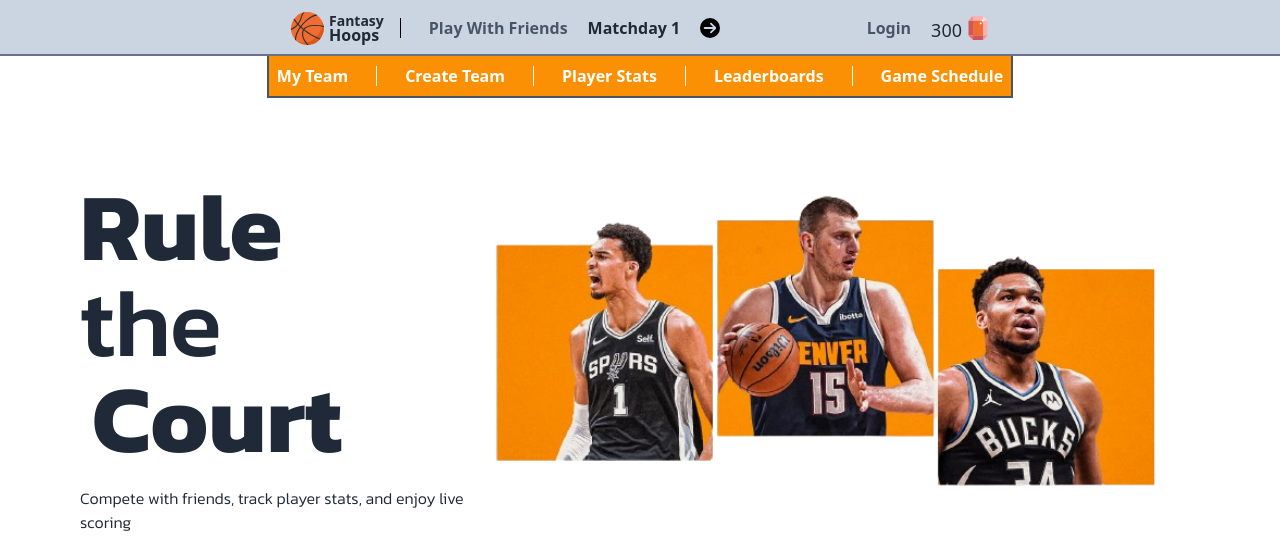
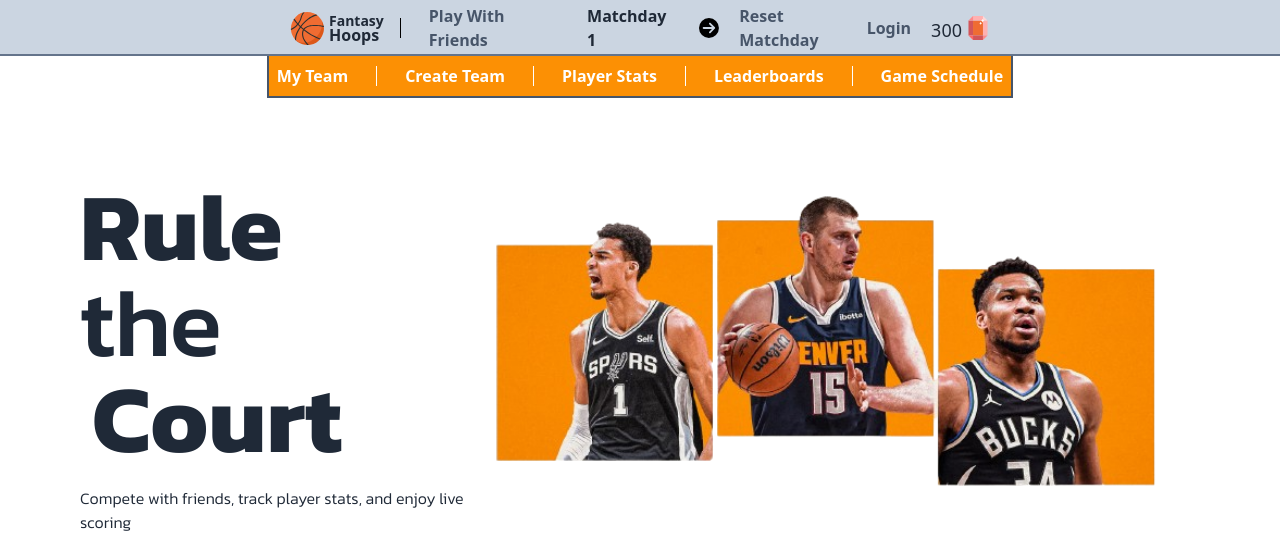
Before and after one commit to 6uan/Fantasy-Basketball, a Flask app: page / in a window 1280 px wide. Shown: the top 543 px of the page. Run offline with Flask 3, Linux system fonts and the light colour scheme; style sheets or scripts are compiled from the project's sources.

Commit message:
reset matchday

```diff
--- a/config/resetpoints.py
+++ b/config/resetpoints.py
@@ -1,4 +1,4 @@
-from supabase_client import supabase
+from config.supabase_client import supabase
 
 def resetpoints():
     response = supabase.table("playervalues").update({"total_points": 0}).neq("person_id", 0).execute()
--- a/main.py
+++ b/main.py
@@ -4,6 +4,7 @@
 from dotenv import load_dotenv
 from config.usertables import get_user_team, update_coins, update_points, remove_player, add_player, insert_user_table
 from config.matchday import process_games
+from config.resetpoints import resetpoints
 load_dotenv()
 
 app = Flask(__name__)
@@ -34,6 +35,13 @@
     global current_matchday
     process_games(current_matchday)  # Call the function to process games for the current matchday
     current_matchday += 1
+    return jsonify({"matchday": current_matchday})
+
+@app.route('/reset-matchday', methods=['POST'])
+def reset_matchday():
+    global current_matchday
+    current_matchday = 1
+    resetpoints()
     return jsonify({"matchday": current_matchday})
 
 # route for playerstats
--- a/templates/components/nav.html
+++ b/templates/components/nav.html
@@ -1,3 +1,8 @@
+<style>
+  .cursor-pointer {
+    cursor: pointer;
+  }
+</style>
 <nav class="flex justify-center bg-slate-300 border-b-2 border-slate-500 w-full h-14 px-10 font-semibold">
   <ul class="flex h-14 justify-between items-center w-7/12">
     <li class="flex items-center gap-5">
@@ -18,9 +23,11 @@
       <a href="/" class="text-slate-600 hover:text-black hover:drop-shadow-2xl">Play With Friends</a>
       <!--LINK TO MATCHDAY-->
       <p id="matchday"> Matchday {{ matchday }} </p>
-      <div class="size-5" id="increment-matchday-button">
-          {% include 'components/arrowright.html' %}
-      </div>
+      <button class="size-5 cursor-pointer" id="increment-matchday-button">
+        {% include 'components/arrowright.html' %}
+      </button>
+      <!-- LINK TO RESET MATCHDAY -->
+      <span id="reset-matchday-button" class="text-slate-600 hover:text-black hover:drop-shadow-2xl cursor-pointer">Reset Matchday</span>
     </li>
     <li class="flex items-center gap-5 ">
       <!-- BUTTON TO TRIGGER LOGIN MODAL -->
@@ -61,4 +68,13 @@
           document.getElementById("matchday").innerText = `GAME: ${data.matchday}`;
       });
   });
+  document.getElementById("reset-matchday-button").addEventListener("click", function() {
+    fetch('/reset-matchday', {
+      method: 'POST'
+    })
+    .then(response => response.json())
+    .then(data => {
+      document.getElementById("matchday").innerText = `Matchday ${data.matchday}`;
+    });
+  });
 </script>
```
